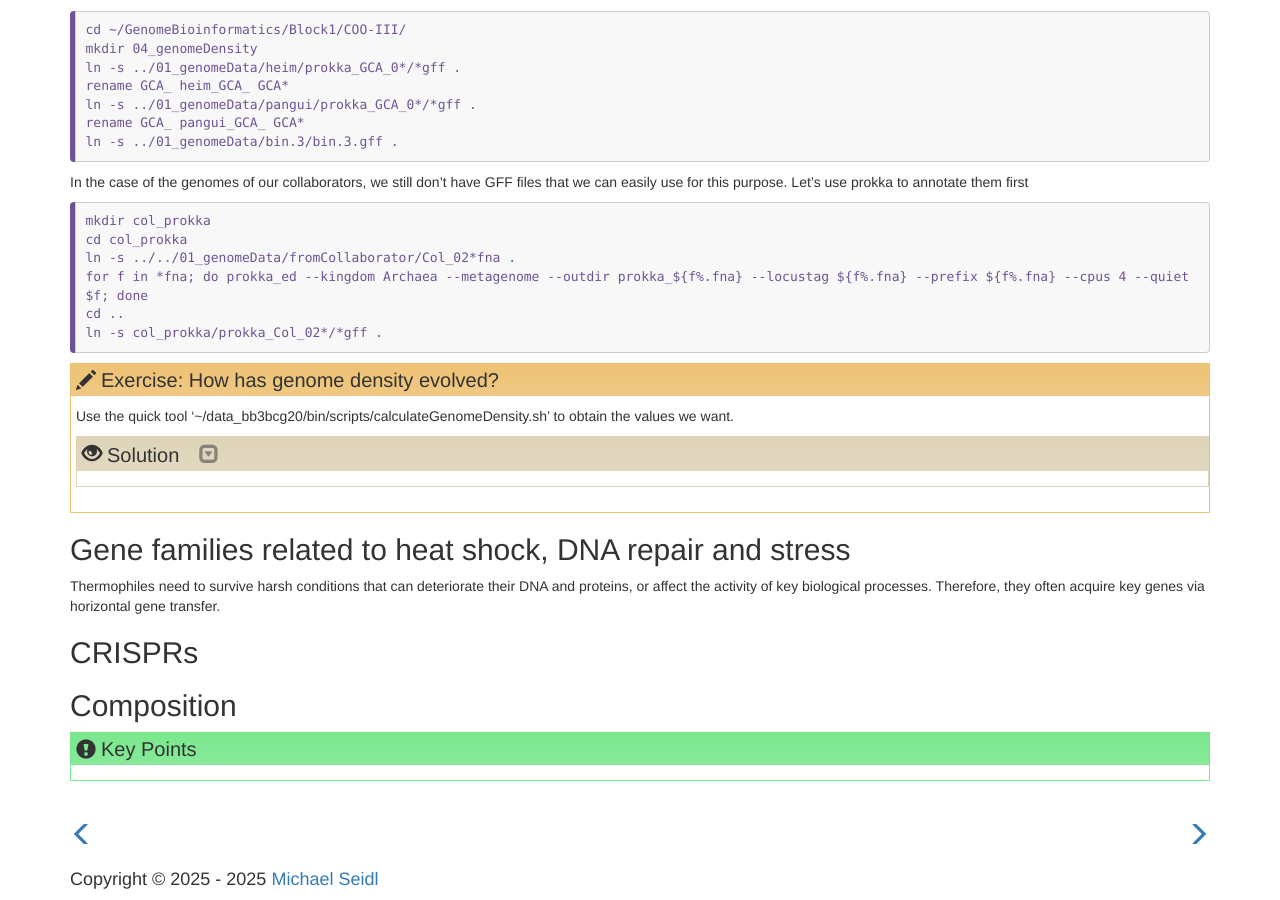
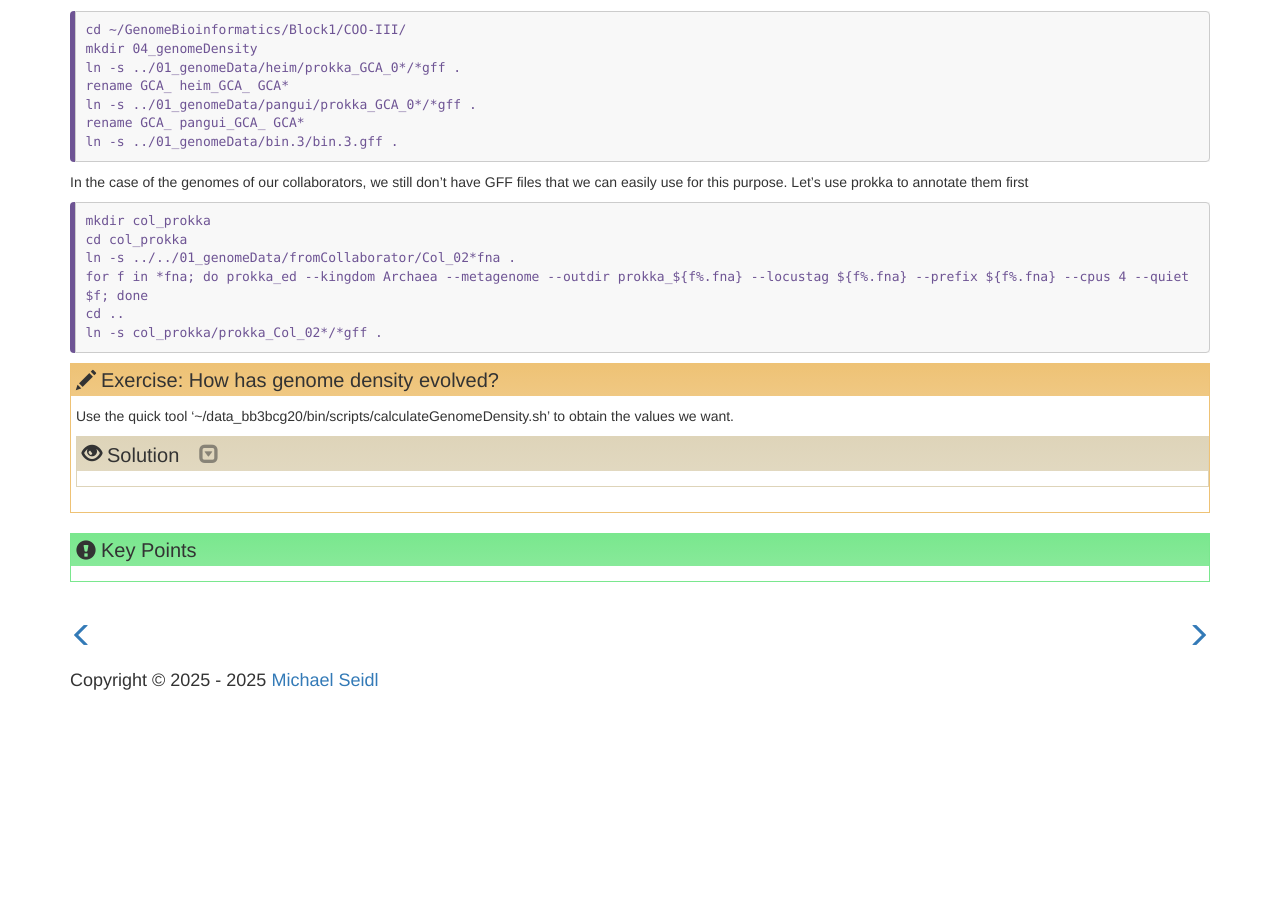
Before and after one commit to TeamMGE/GenomeBioinformaticsCourse, a Jekyll site: the page built from _episodes/33-COOIII.md, in a window 1280 px wide and 900 px high, scrolled down 1048 px. Built offline with Jekyll 4.4.1, drawn with Linux system fonts in a browser that asks for light colours; after the commit the page ends 1749 px from its top, so only the background shows below that; some of the changed text lies outside the part shown.

Commit message:
Update 33-COOIII.md

```diff
--- a/_episodes/33-COOIII.md
+++ b/_episodes/33-COOIII.md
@@ -103,14 +103,3 @@ ln -s col_prokka/prokka_Col_02*/*gff .
 >>
 > {: .solution}
 {: .challenge}
-
-## Gene families related to heat shock, DNA repair and stress
-
-Thermophiles need to survive harsh conditions that can deteriorate their DNA and proteins, or affect the activity of key biological
-processes. Therefore, they often acquire key genes via horizontal gene transfer.
-
-
-## CRISPRs
-
-
-## Composition
```
Also changed, not shown: other parts of _episodes/33-COOIII.md (+2 -2 lines).
